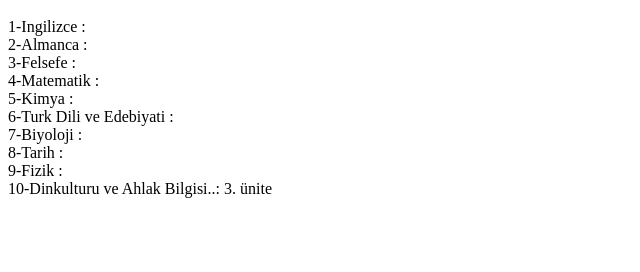
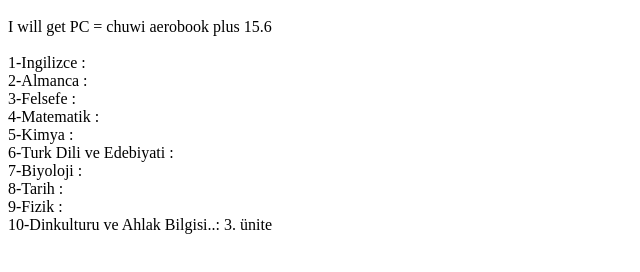
Before and after one commit to MevlutBasaran/OS, a plain HTML site: page index.html in a window 1280 px wide. Shown: the part 48-320 px from the top of the page, without its empty margins (0-640 px from the left). Drawn offline with Linux system fonts and the light colour scheme.

Commit message:
Update index.html

```diff
--- a/index.html
+++ b/index.html
@@ -8,7 +8,8 @@
 		<h1>
 			Dersler
 		</h1>
-		<p>
+		<p>	I will get PC = chuwi aerobook plus 15.6 <br/>
+			<br/>
 			1-Ingilizce : <br/>
 			2-Almanca   : <br/>
 			3-Felsefe   : <br/>
```
